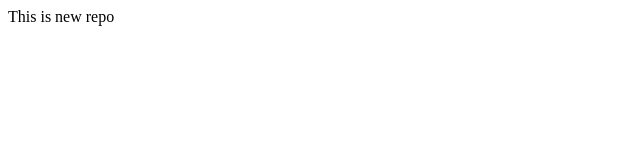
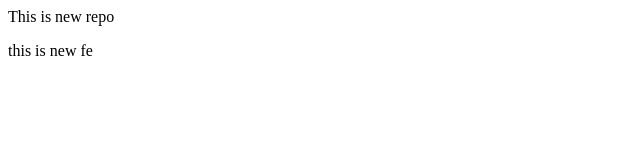
Before and after one commit to anmolsingh941513/localrepo, a plain HTML site: page index.htm in a window 1280 px wide. Shown: the full height of the page, 0-640 px from the left. Drawn offline with Linux system fonts and the light colour scheme.

Commit message:
Add new feature

```diff
--- a/index.htm
+++ b/index.htm
@@ -1 +1,2 @@
 <p>This is new repo</p>
+<p>this is new fe</p>
```
